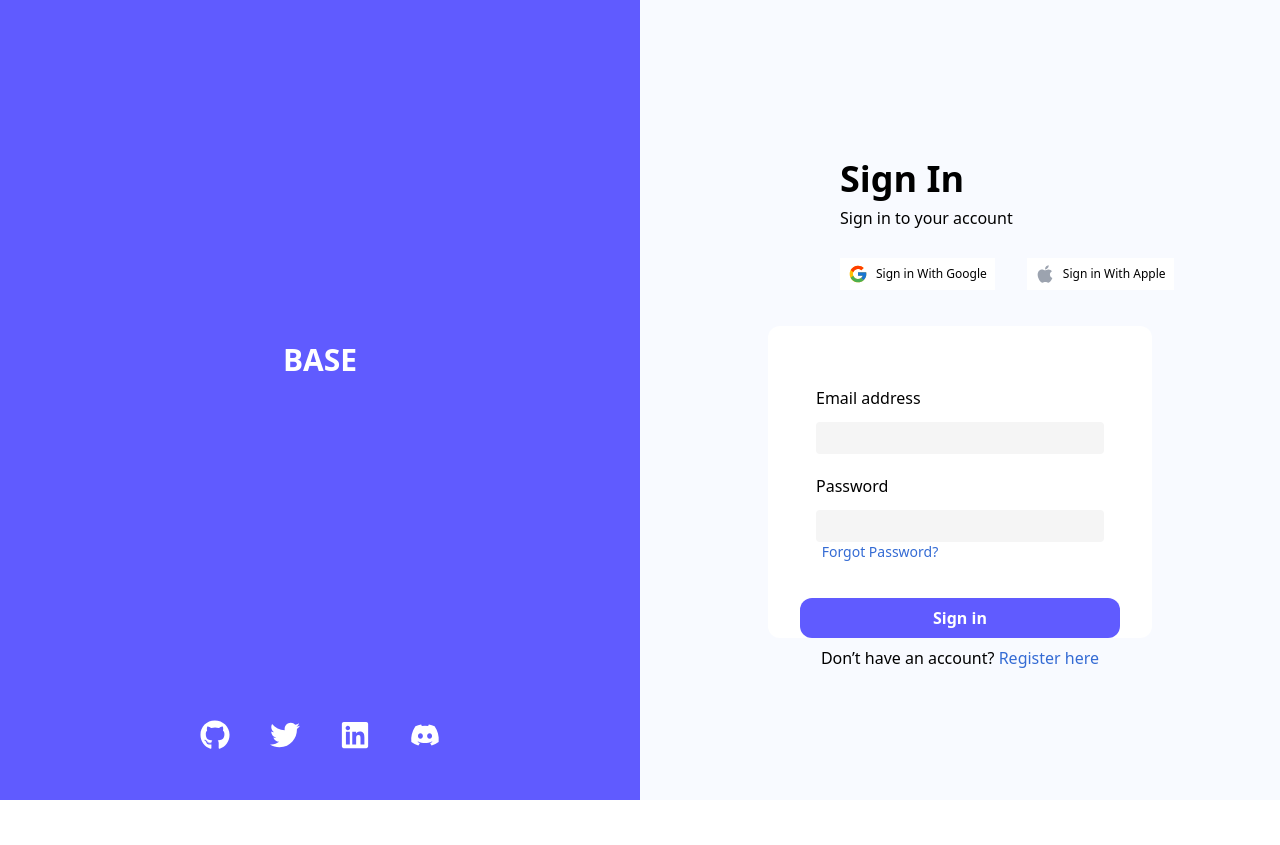
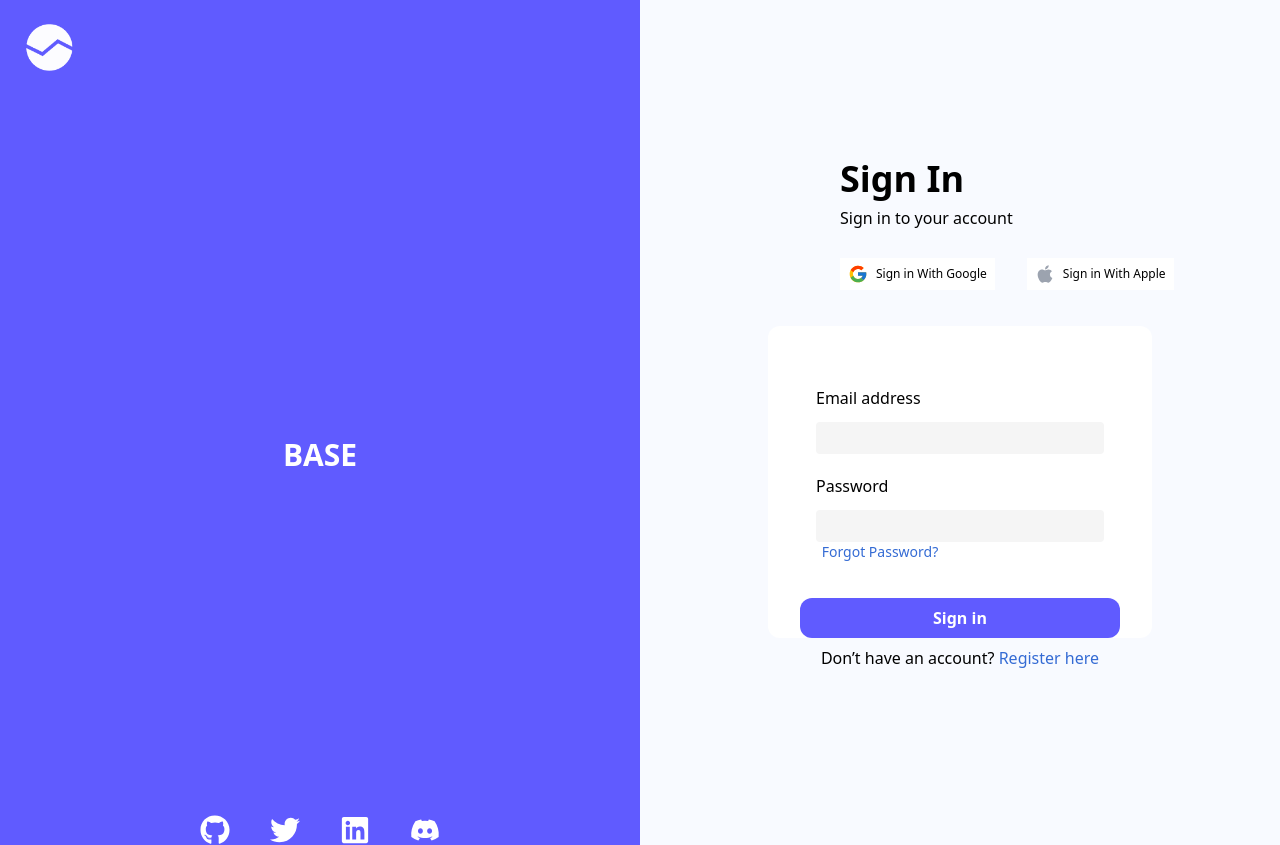
Before and after one commit to Ahalya-KT/sec-lab-machine-task-react, a React (Vite) app: page / in a window 1280 px wide. Before the commit the page ends 800 px from the top, so only its background shows below. Built offline with nearby package versions, Linux system fonts and the light colour scheme.

Commit message:
fix: logo correction

```diff
--- a/src/pages/SignIn.jsx
+++ b/src/pages/SignIn.jsx
@@ -8,8 +8,7 @@ import { FaApple } from "react-icons/fa";
 import { Formik, Form, Field, ErrorMessage } from "formik";
 import * as Yup from "yup";
 import { useNavigate } from "react-router-dom";
-
-// import img1 from "../images/Ellipse.jpg";
+import img from "../images/Base Icon.png";
 
 function SignIn() {
   const navigate = useNavigate();
@@ -32,7 +31,11 @@ function SignIn() {
     <div className="  grid grid-cols-1 md:grid-cols-2 md:h-screen relative">
       {/* div1 */}
 
+      {/* for large screen */}
       <div className="bg-[#605BFF] hidden md:block">
+        <div className="py-6 px-6">
+          <img src={img} width={50} />
+        </div>
         {/* <img src={img1} /> */}
 
         <div className="flex flex-col items-center justify-center w-full h-[90vh]">
```
Also changed, not shown: src/images/Base Icon.png (added).
